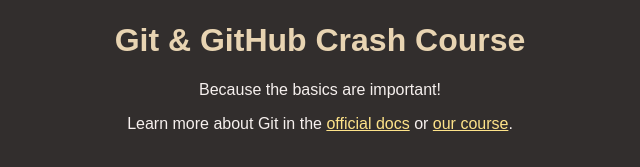
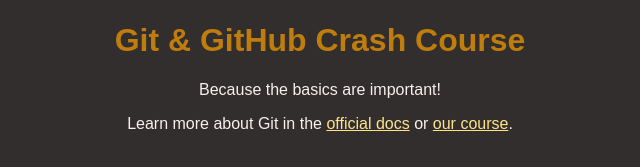
Before and after one commit to capa67-T/actions, a plain HTML site: page index.html in a window 1280 px wide. Shown: the part 147-314 px from the top of the page, without its empty margins (320-960 px from the left). Drawn offline with Linux system fonts and the light colour scheme.

Commit message:
changed title color

```diff
--- a/styles.css
+++ b/styles.css
@@ -17,7 +17,7 @@ body {
 }
 
 h1 {
-  color: #e8d4b2;
+  color: #be7d0d;
 }
 
 a {
```
